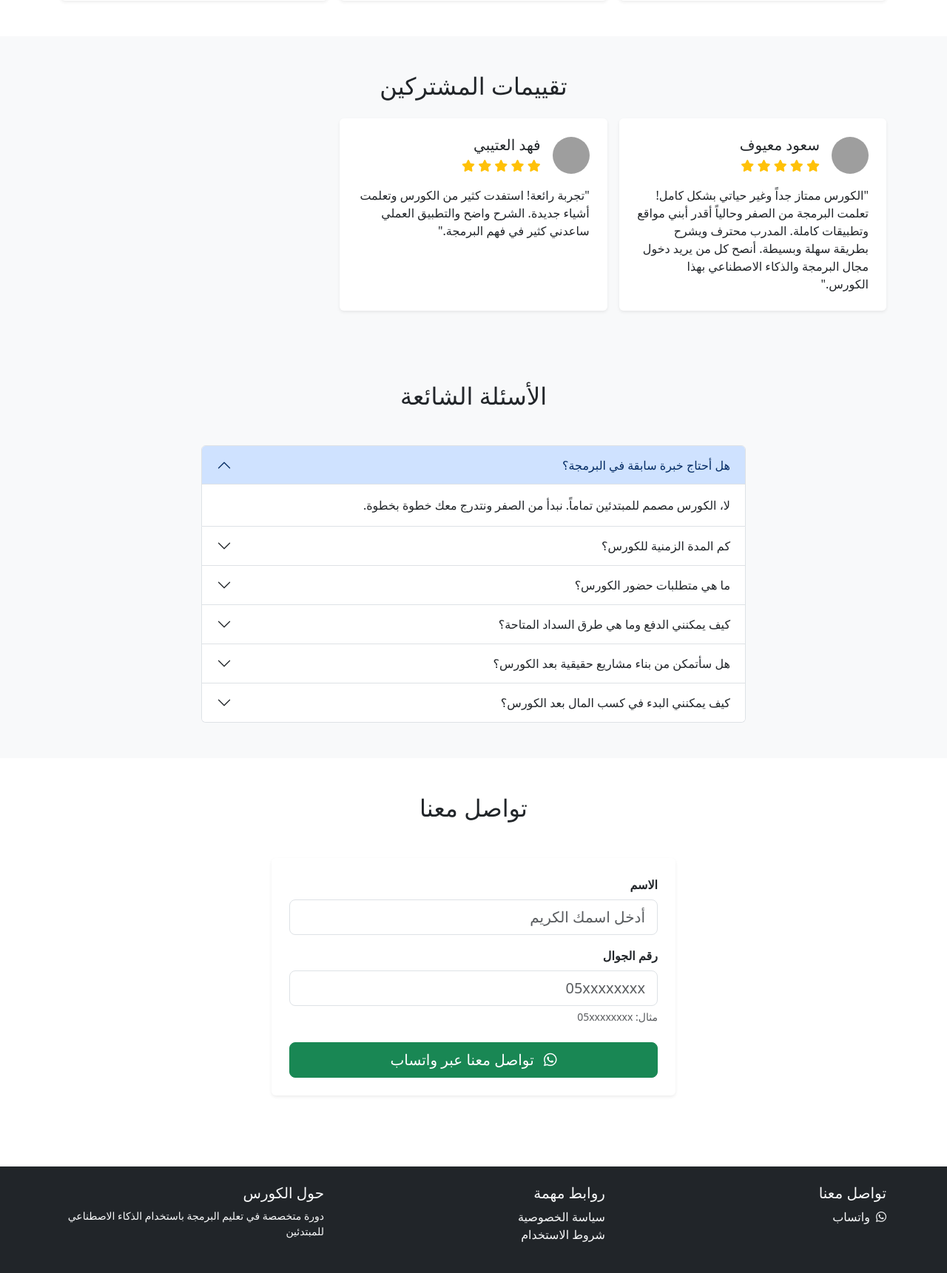
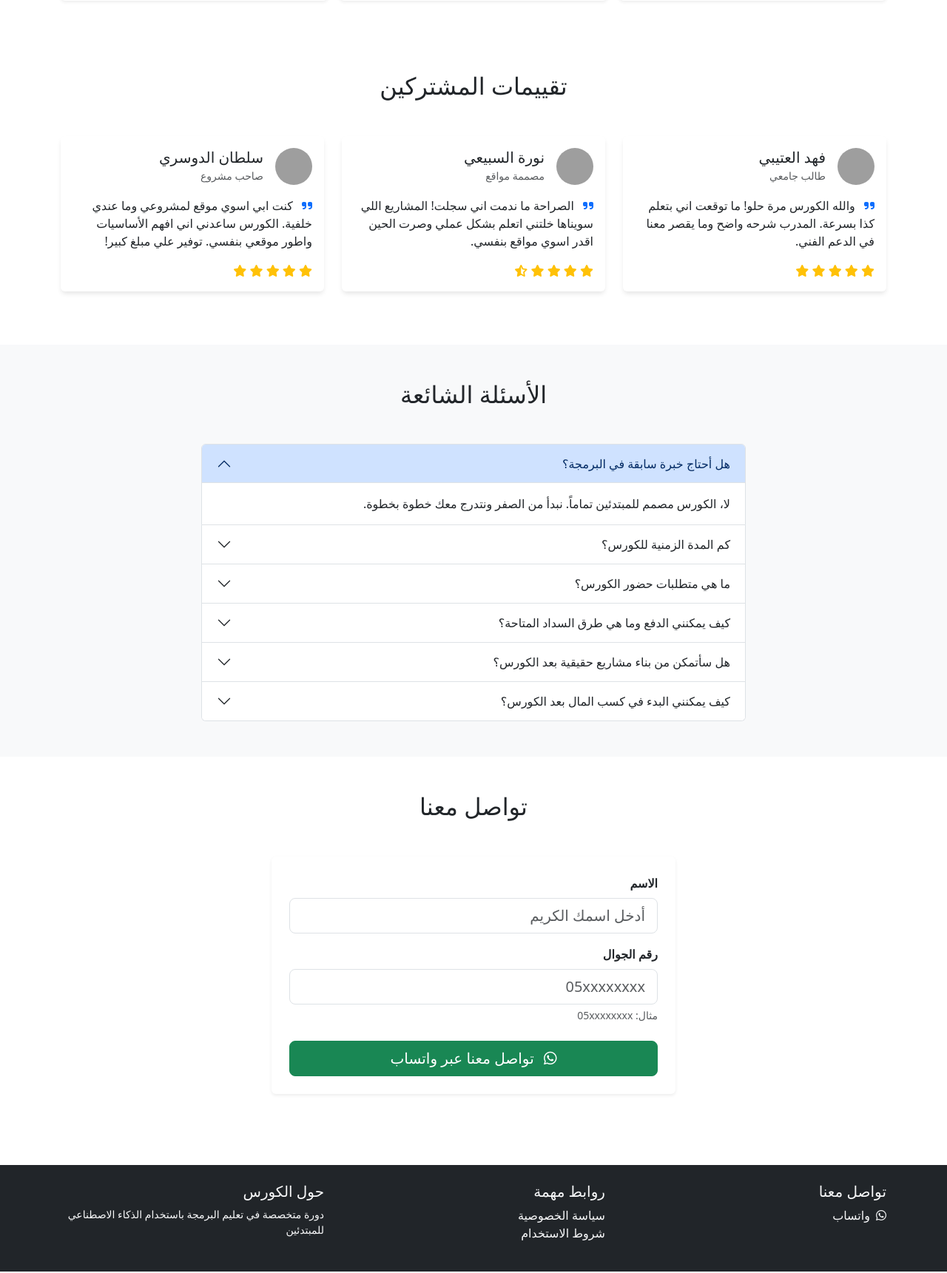
Before and after one commit to Abdualzizsm/cors, a Flask app: page / in a window 1280 px wide. Shown: the part 1188-2909 px from the top of the page at 74% size. Run offline with Flask 3, Linux system fonts and the light colour scheme; grey boxes are pictures that could not be loaded.

Commit message:
إرجاع قسم التعليقات إلى الحالة السابقة

```diff
--- a/templates/index.html
+++ b/templates/index.html
@@ -187,17 +187,24 @@
 </section>
 
 <!-- Testimonials Section -->
-<section class="testimonials py-4 py-lg-5 section bg-light no-select">
+<section class="testimonials py-5">
     <div class="container">
-        <h2 class="text-center mb-4">تقييمات المشتركين</h2>
-        <div class="row g-3">
-            <div class="col-md-4">
-                <div class="card h-100 border-0 shadow-sm">
-                    <div class="card-body p-4">
+        <h2 class="text-center mb-5">تقييمات المشتركين</h2>
+        <div class="row">
+            <div class="col-md-4 mb-4">
+                <div class="card h-100">
+                    <div class="card-body">
                         <div class="d-flex align-items-center mb-3">
-                            <img src="https://ui-avatars.com/api/?name=سعود+معيوف&background=random" class="rounded-circle me-3" width="50" height="50" alt="سعود معيوف">
+                            <img src="https://images.unsplash.com/photo-1506794778202-cad84cf45f1d?w=50&h=50&fit=crop" class="rounded-circle me-3" width="50" height="50" alt="صورة المتدرب">
                             <div>
-                                <h5 class="card-title mb-1">سعود معيوف</h5>
+                                <h5 class="card-title mb-0">فهد العتيبي</h5>
+                                <small class="text-muted">طالب جامعي</small>
+                            </div>
+                        </div>
+                        <p class="card-text">
+                            <i class="fas fa-quote-right text-primary me-2"></i>
+                            والله الكورس مرة حلو! ما توقعت اني بتعلم كذا بسرعة. المدرب شرحه واضح وما يقصر معنا في الدعم الفني.
+                        </p>
                         <div class="text-warning">
                             <i class="fas fa-star"></i>
                             <i class="fas fa-star"></i>
@@ -207,17 +214,45 @@
                         </div>
                     </div>
                 </div>
-                        <p class="card-text">"الكورس ممتاز جداً وغير حياتي بشكل كامل! تعلمت البرمجة من الصفر وحالياً أقدر أبني مواقع وتطبيقات كاملة. المدرب محترف ويشرح بطريقة سهلة وبسيطة. أنصح كل من يريد دخول مجال البرمجة والذكاء الاصطناعي بهذا الكورس."</p>
+            </div>
+            <div class="col-md-4 mb-4">
+                <div class="card h-100">
+                    <div class="card-body">
+                        <div class="d-flex align-items-center mb-3">
+                            <img src="https://images.unsplash.com/photo-1438761681033-6461ffad8d80?w=50&h=50&fit=crop" class="rounded-circle me-3" width="50" height="50" alt="صورة المتدربة">
+                            <div>
+                                <h5 class="card-title mb-0">نورة السبيعي</h5>
+                                <small class="text-muted">مصممة مواقع</small>
+                            </div>
+                        </div>
+                        <p class="card-text">
+                            <i class="fas fa-quote-right text-primary me-2"></i>
+                            الصراحة ما ندمت اني سجلت! المشاريع اللي سويناها خلتني اتعلم بشكل عملي وصرت الحين اقدر اسوي مواقع بنفسي.
+                        </p>
+                        <div class="text-warning">
+                            <i class="fas fa-star"></i>
+                            <i class="fas fa-star"></i>
+                            <i class="fas fa-star"></i>
+                            <i class="fas fa-star"></i>
+                            <i class="fas fa-star-half-alt"></i>
                         </div>
                     </div>
                 </div>
-            <div class="col-md-4">
-                <div class="card h-100 border-0 shadow-sm">
-                    <div class="card-body p-4">
+            </div>
+            <div class="col-md-4 mb-4">
+                <div class="card h-100">
+                    <div class="card-body">
                         <div class="d-flex align-items-center mb-3">
-                            <img src="https://ui-avatars.com/api/?name=فهد+العتيبي&background=random" class="rounded-circle me-3" width="50" height="50" alt="فهد العتيبي">
+                            <img src="https://images.unsplash.com/photo-1472099645785-5658abf4ff4e?w=50&h=50&fit=crop" class="rounded-circle me-3" width="50" height="50" alt="صورة المتدرب">
                             <div>
-                                <h5 class="card-title mb-1">فهد العتيبي</h5>
+                                <h5 class="card-title mb-0">سلطان الدوسري</h5>
+                                <small class="text-muted">صاحب مشروع</small>
+                            </div>
+                        </div>
+                        <p class="card-text">
+                            <i class="fas fa-quote-right text-primary me-2"></i>
+                            كنت ابي اسوي موقع لمشروعي وما عندي خلفية. الكورس ساعدني اني افهم الأساسيات واطور موقعي بنفسي. توفير علي مبلغ كبير!
+                        </p>
                         <div class="text-warning">
                             <i class="fas fa-star"></i>
                             <i class="fas fa-star"></i>
@@ -225,9 +260,6 @@
                             <i class="fas fa-star"></i>
                             <i class="fas fa-star"></i>
                         </div>
-                            </div>
-                        </div>
-                        <p class="card-text">"تجربة رائعة! استفدت كثير من الكورس وتعلمت أشياء جديدة. الشرح واضح والتطبيق العملي ساعدني كثير في فهم البرمجة."</p>
                     </div>
                 </div>
             </div>
```
Lines whose indentation alone changed are shown as unchanged.
